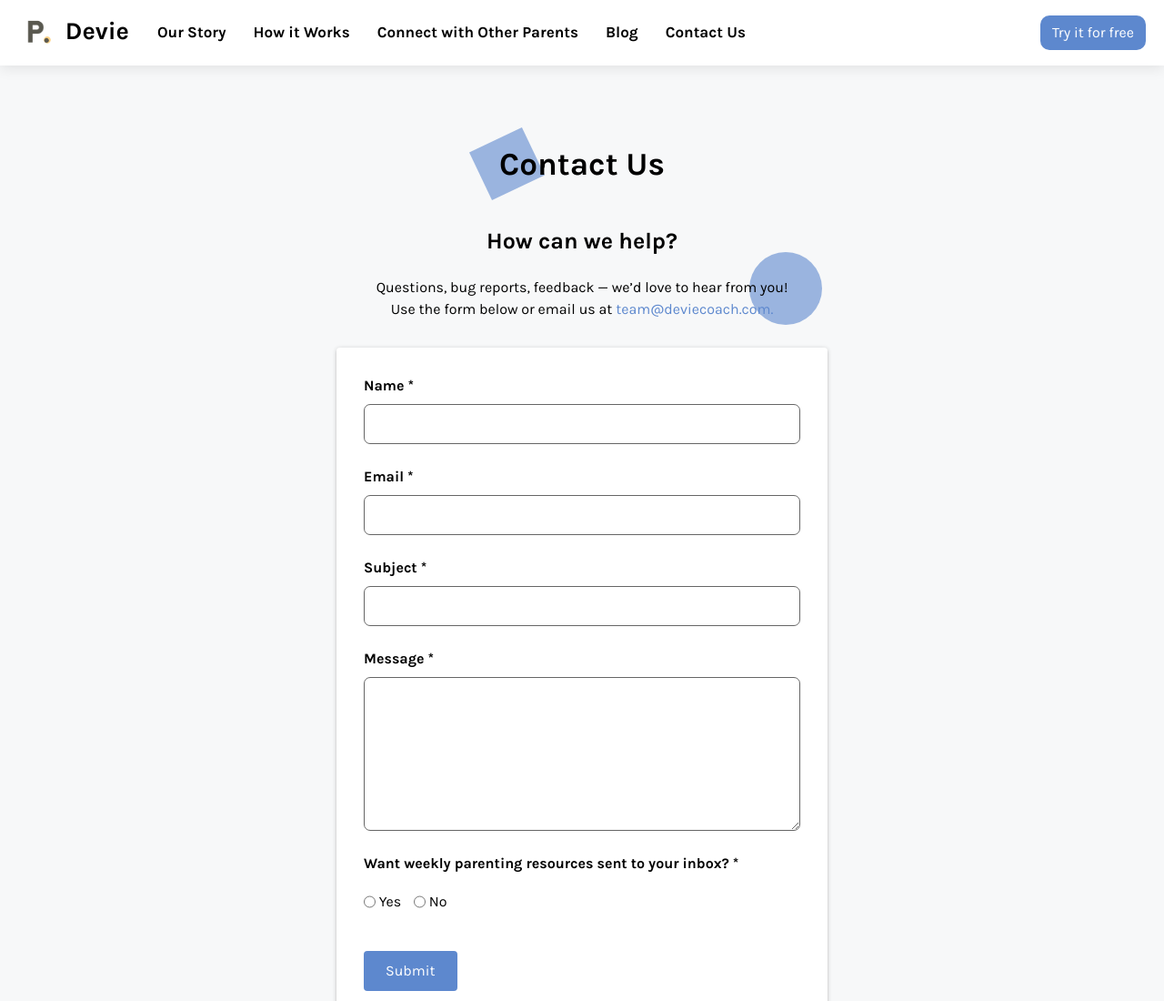
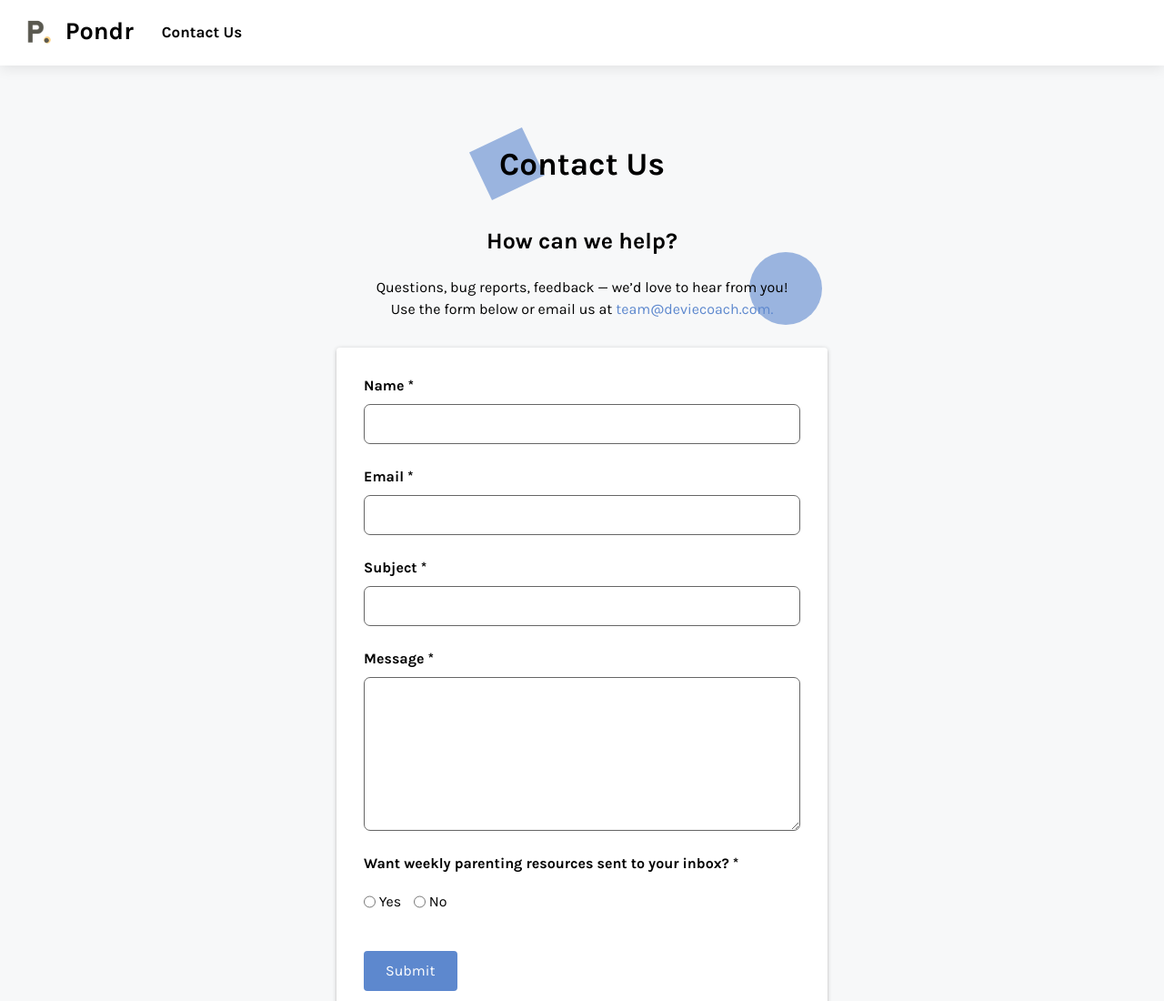
Before and after one commit to yatinkalra22/pondr-website, a plain HTML site: page contact.html in a window 1280 px wide. Shown: the top 1100 px of the page at 91% size. Drawn offline with Linux system fonts and the light colour scheme; files whose address does not match are found by name; a web font is replaced by a local one.

Commit message:
removed menus from contact and set mobile navbar color black

```diff
--- a/assets/css/main.css
+++ b/assets/css/main.css
@@ -403,7 +403,7 @@ h6 {
 }
 
 .mobile-nav-toggle i {
-  color: #5D88CE;
+  color: #000000;
 }
 
 .mobile-nav {
--- a/contact.html
+++ b/contact.html
@@ -48,27 +48,16 @@
     <div class="container-fluid p-0 px-md-1 d-flex">
       <a class="navbar-brand" href="index.html">
         <img src="assets/img/logo.png" alt="" class="img-fluid">
-        <span class="font-size:100%">Devie</span>
+        <span class="font-size:100%">Pondr</span>
       </a>
       <ul class="navbar-nav mr-auto">
-        <li class="navbar-item"><a href="about.html">Our Story</a></li>
-        <li class="navbar-item"><a href="howitworks.html">How it Works</a></li>
-        <li class="navbar-item"><a href="https://www.facebook.com/groups/devieparentssupport/" target="_blank">Connect with Other Parents</a></li>
-        <li class="navbar-item d-none d-lg-block"><a href="blog.html">Blog</a></li>
         <li class="navbar-item d-none d-lg-block"><a href="contact.html">Contact Us</a></li>
       </ul>
 
-        <a class="trybtn ml-auto" href="signup.html">
-          <button class="btn try_button" id="trybtn">Try it for free</button>
-        </a>
 
       <nav class="nav-menu d-none d-lg-block">
         <ul>
           <li class="mobile-navbar-item"><h1 style="font-size:100%;"><a href="index.html"><span>Home</span></a></h1></li>
-          <li class="mobile-navbar-item"><h1 style="font-size:100%;"><a href="about.html"><span>Our Story</span></a></h1></li>
-          <li class="mobile-navbar-item"><h1 style="font-size:100%;color: black;"><a href="howitworks.html">How it Works</a> </h1></li>
-          <li class="mobile-navbar-item"><h1 style="font-size:100%;color: black;"><a href="https://www.facebook.com/groups/devieparentssupport/" target="_blank">Connect with Other Parents</a> </h1></li>
-          <li class="mobile-navbar-item"><h1 style="font-size:100%;color: black;"><a href="blog.html">Blog</a> </h1></li>
           <li class="mobile-navbar-item"><h1 style="font-size:100%;color: black;"><a href="contact.html">Contact Us</a> </h1></li>
         </ul>
       </nav><!-- .nav-menu -->
```
